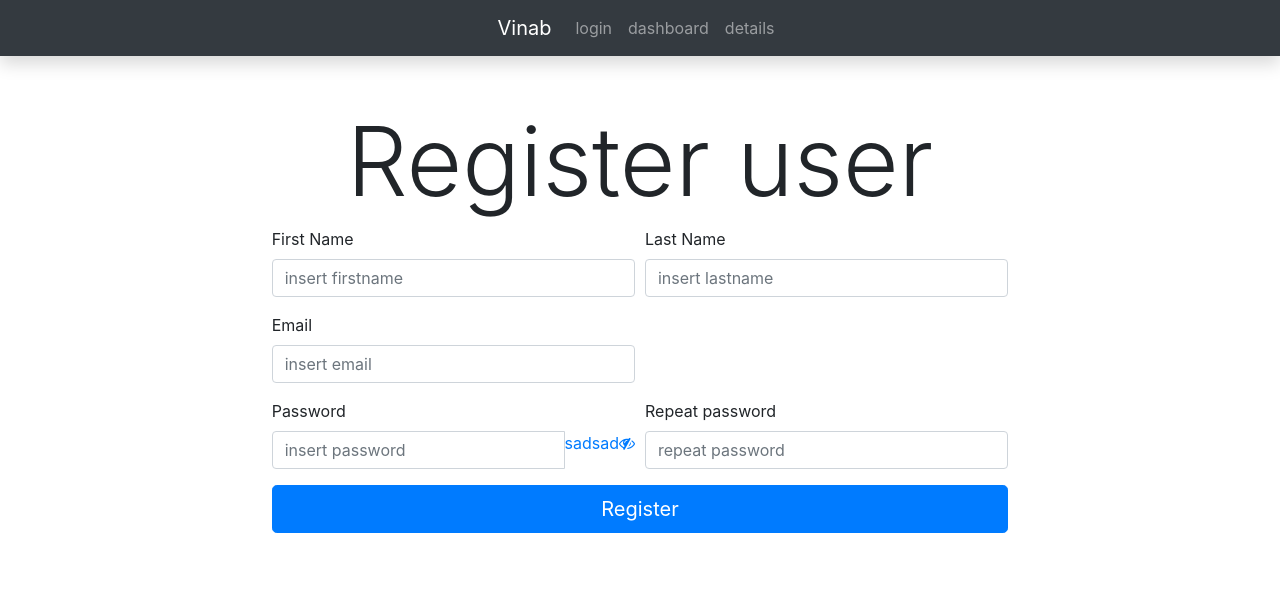
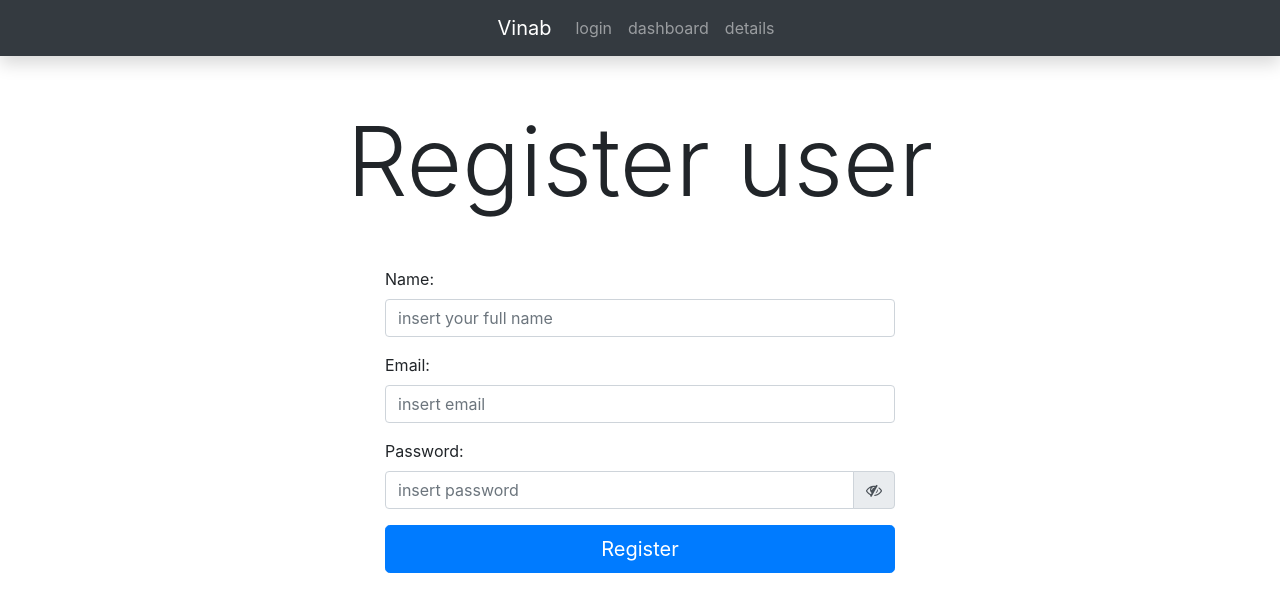
Before and after one commit to duch11/ViNAB-Frontend-Angular, an Angular app: page /register in a window 1280 px wide. Shown: the top 612 px of the page. Built offline with nearby package versions, Linux system fonts and the light colour scheme.

Commit message:
Simplified/Refactored Register user component

```diff
--- a/src/app/model/test-users.ts
+++ b/src/app/model/test-users.ts
@@ -1,6 +1,6 @@
 import { User } from "./user";
 export const USERS: User[] = [
-    {id: 1, email: "my@email.com", firstname: "me", lastname: "my", password: "123", sync_pairs: []},
-    {id: 2, email: "his@email.com", firstname: "his", lastname: "johnson", password: "123", sync_pairs: []},
-    {id: 3, email: "her@email.com", firstname: "her", lastname: "fluffy", password: "123", sync_pairs: []}
+    {id: 1, email: "my@email.com", name: "me my", password: "123", sync_pairs: []},
+    {id: 2, email: "his@email.com", name: "his johnson", password: "123", sync_pairs: []},
+    {id: 3, email: "her@email.com", name: "her fluffy", password: "123", sync_pairs: []}
 ];
--- a/src/app/model/user.ts
+++ b/src/app/model/user.ts
@@ -2,8 +2,7 @@ import { SyncPairAccount } from "./sync-pair-account";
 export class User {
     id: number;
     email: string;
-    firstname: string;
-    lastname: string;
+    name: string;
     password: string;
 
     sync_pairs: SyncPairAccount[];
@@ -11,13 +10,12 @@ export class User {
 
         this.id = 0;
         this.email = "";
-        this.firstname = "";
-        this.lastname = "";
+        this.name = "";
         this.password = "";
         this.sync_pairs = [];
     }
 
     toString(): string {
-        return this.id + this.email + this.firstname + this.lastname + this.password + this.sync_pairs;
+        return this.id + this.email + this.name + this.password + this.sync_pairs;
     }
 }
--- a/src/app/pages/register-user/register-user.component.html
+++ b/src/app/pages/register-user/register-user.component.html
@@ -1,52 +1,43 @@
-<div>
-  <h1 class="display-1 text-center mt-5">Register user</h1>
+<div class="row justify-content-center">
+  <h1 class="display-1 text-center my-5">Register user</h1>
+</div>
+<div class="row justify-content-center">
   <!-- <h1>{{user.toString()}}</h1> -->
-  <form>
+  <form class="col-12">
 
-    <div class="form-row">
-      <div class="form-group col-lg-4 offset-lg-2">
-        <label for="firstname" class="col-sm-form-label">First Name</label>
-        <input [(ngModel)]="user.firstname" type="text" class="form-control" name="firstname" id="firstname" placeholder="insert firstname">
+
+      <div class="form-group">
+        <label for="full-name" class="col-sm-form-label">Name:</label>
+        <input [(ngModel)]="user.name" type="text" class="form-control" name="full-name" id="full-name" placeholder="insert your full name">
       </div>
 
-      <div class="form-group col-lg-4">
-        <!-- <p>{{user.lastname}}</p> -->
-        <label for="lastname" class="col-sm-form-label">Last Name</label>
-        <input [(ngModel)]="user.lastname" type="text" class="form-control" name="lastname" id="lastname" placeholder="insert lastname">
-
-      </div>
-    </div>
 
 
-    <div class="form-row">
-      <div class="form-group col-lg-4 offset-lg-2">
-        <label for="email" class="col-sm-form-label">Email</label>
+
+      <div class="form-group">
+        <label for="email" class="col-sm-form-label">Email:</label>
         <input [(ngModel)]="user.email" type="email" class="form-control" name="email" id="email" placeholder="insert email">
       </div>
-    </div>
 
-    <div class="form-row">
-      <div class="form-group col-lg-4 offset-lg-2">
-        <label for="password" class="col-sm-form-label">Password</label>
+
+
+      <div class="form-group">
+        <label for="password" class="col-sm-form-label">Password:</label>
         <div class="input-group">
           <input [(ngModel)]="user.password" type="password" class="form-control" name="password" id="password" placeholder="insert password">
-          <div class="input-group-addon">
-            <a href="">sadsad<i class="fa fa-eye-slash" aria-hidden="true"></i></a>
+          <div class="input-group-append">
+              <a class="input-group-text" href="/"><i class="fa fa-eye-slash" aria-hidden="true"></i></a>
           </div>
         </div>
       </div>
-      <div class="form-group col-lg-4">
-        <label for="password-repeat" class="col-sm-form-label">Repeat password</label>
-        <input [(ngModel)]="passwordcheck" type="password" [ngClass]="{'':true}" class="form-control" name="password-repeat" id="password-repeat" placeholder="repeat password">
-      </div>
-    </div>
 
 
-    <div class="form-row">
-      <div class="form-group col-lg-8 offset-lg-2">
+
+
+      <div class="form-group">
         <button type="submit" class="btn btn-lg btn-block btn-primary">Register</button>
       </div>
-    </div>
+
 
   </form>
 
--- a/src/app/pages/register-user/register-user.component.scss
+++ b/src/app/pages/register-user/register-user.component.scss
@@ -0,0 +1,10 @@
+@import "../../../../node_modules/bootstrap/scss/bootstrap.scss";
+a, a:hover{
+    color:#333
+  }
+
+@include media-breakpoint-up(sm) {
+  form.col-12 {
+    max-width: 540px;
+  }
+}
--- a/src/app/pages/register-user/register-user.component.ts
+++ b/src/app/pages/register-user/register-user.component.ts
@@ -10,26 +10,13 @@ import { NgModel } from "@angular/forms";
 
 export class RegisterUserComponent implements OnInit {
   @Input() user: User;
-  @Input() passwordcheck: string;
-
-  validForm: boolean;
-
 
   constructor() { }
 
   ngOnInit() {
     this.user = new User();
-    this.passwordcheck = "";
   }
 
-  formIsValid(): boolean {
-    this.validForm = false;
-    if (this.user.password === this.passwordcheck && this.passwordcheck !== "") {
-      this.validForm = true;
-    }
 
-    return this.validForm;
-
-  }
 
 }
```
